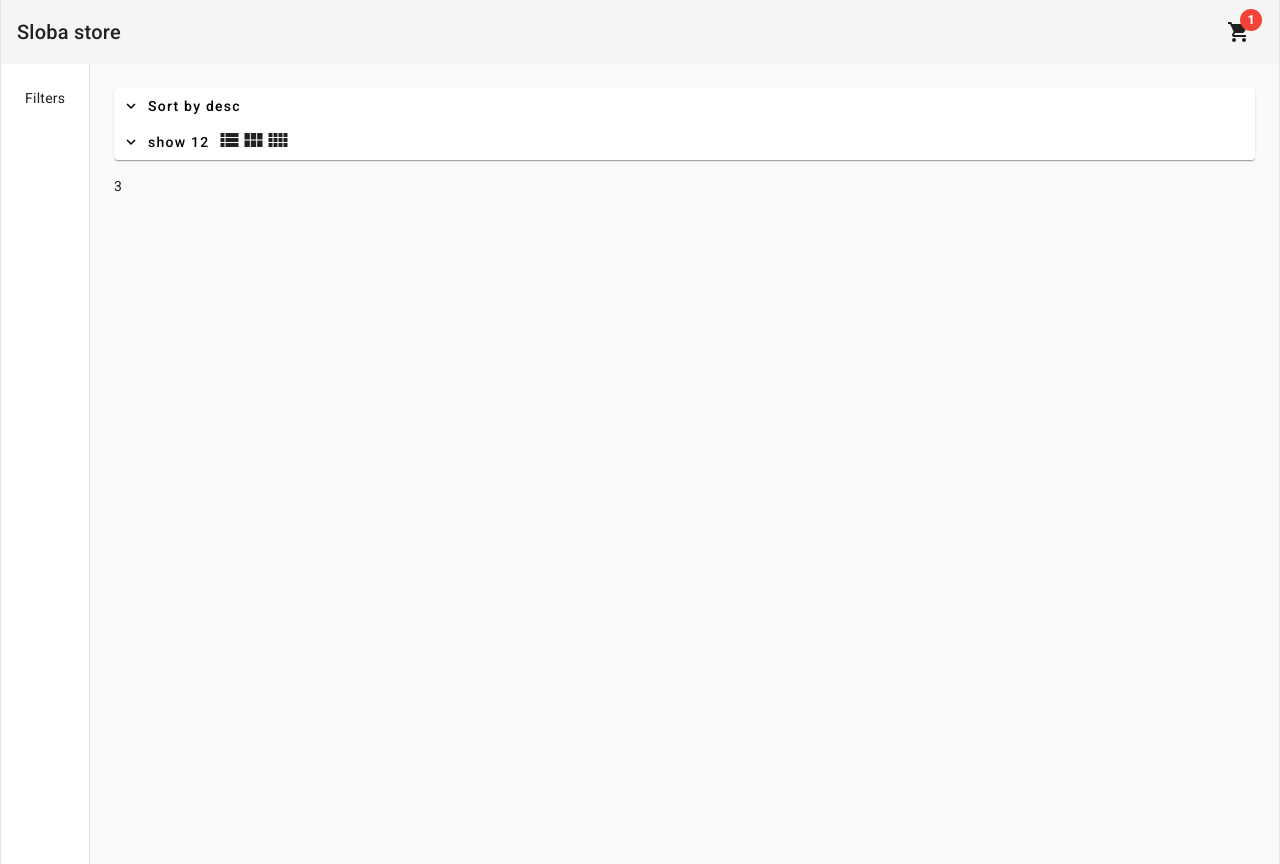
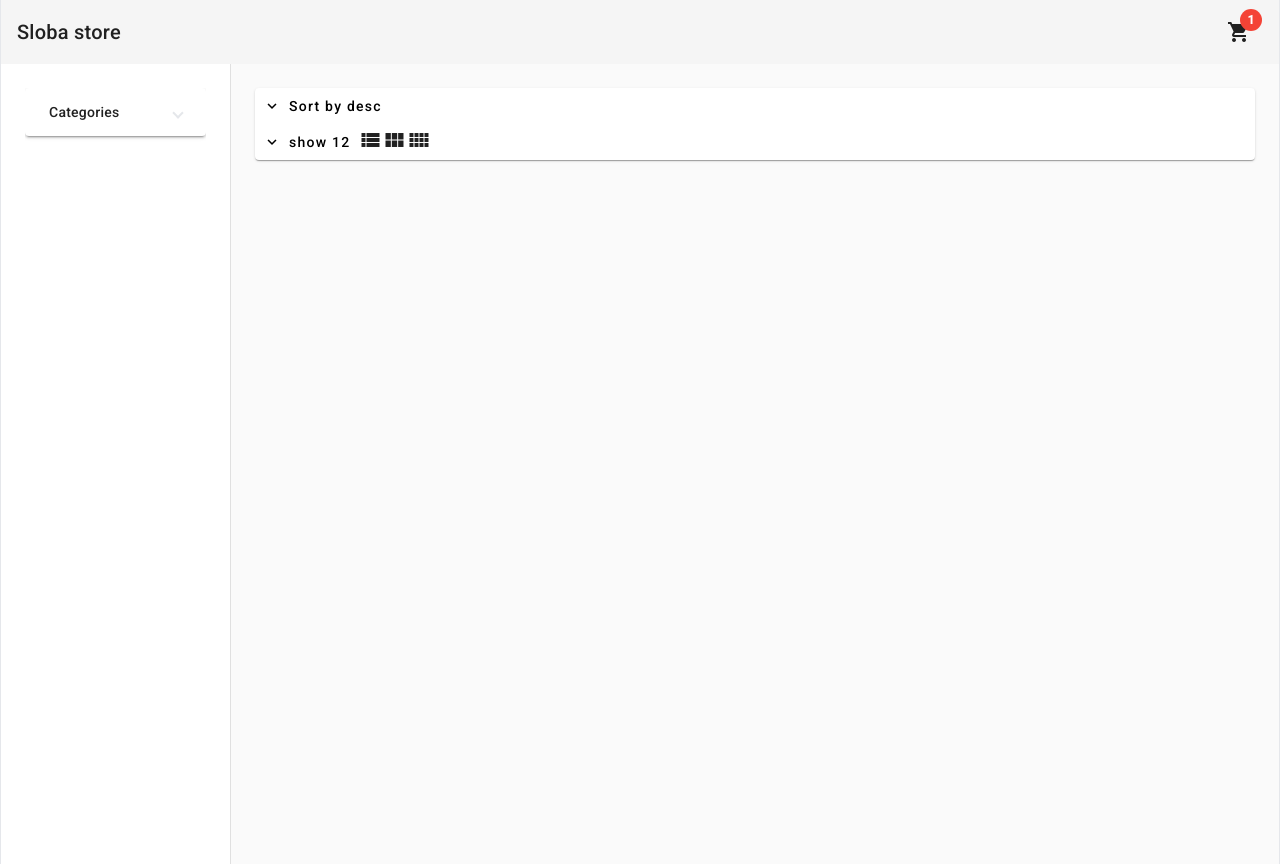
Before and after one commit to jsolano0112/shopping-cart-angular, an Angular app: page /home in a window 1280 px wide. Built offline with nearby package versions, Linux system fonts and the light colour scheme.

Commit message:
Modify filter

```diff
--- a/src/app/pages/home/components/filter/filter.component.html
+++ b/src/app/pages/home/components/filter/filter.component.html
@@ -1,6 +1,10 @@
 <mat-expansion-panel *ngIf="categories">
     <mat-expansion-panel-header>
-
+        <mat-panel-title>Categories</mat-panel-title>
     </mat-expansion-panel-header>
-
+    <mat-selection-list [multiple]="false">
+        <mat-list-option *ngFor="let category of categories" [value]="category">
+            <button (click)="onShowCategory(category)">{{category}}</button>
+        </mat-list-option>
+    </mat-selection-list>
 </mat-expansion-panel>
--- a/src/app/pages/home/components/filter/filter.component.ts
+++ b/src/app/pages/home/components/filter/filter.component.ts
@@ -1,9 +1,20 @@
-import { Component } from '@angular/core';
+import { Component, EventEmitter, OnInit, Output } from '@angular/core';
 
 @Component({
   selector: 'app-filter',
   templateUrl: './filter.component.html'
 })
-export class FilterComponent {
+export class FilterComponent implements OnInit {
+  @Output() showCategory = new EventEmitter<string>();
+
   categories = ['shoes', 'sport'];
+
+  ngOnInit(): void {
+
+  }
+
+  onShowCategory(category: string): void {
+    this.showCategory.emit(category);
+
+  }
 }
--- a/src/app/pages/home/home.component.html
+++ b/src/app/pages/home/home.component.html
@@ -1,9 +1,9 @@
 <mat-drawer-container [autosize]="true" class="min-h-full max-w-7x1 mx-auto border-x">
     <mat-drawer mode="side" opened class="p-6">
-        <div>Filters</div>
+        <app-filter (showCategory)="onShowCategory($event)"></app-filter>
     </mat-drawer>
     <mat-drawer-content class="p-6">
         <app-products-header (columnsCountChange)="onColumnsCountChange($event)"></app-products-header>
-        {{cols}}
+        {{category}}
     </mat-drawer-content>
 </mat-drawer-container>
--- a/src/app/pages/home/home.component.ts
+++ b/src/app/pages/home/home.component.ts
@@ -6,6 +6,8 @@
 })
 export class HomeComponent implements OnInit {
   cols = 3;
+  category: string | undefined;
+
   ngOnInit(): void {
 
   }
@@ -13,4 +15,8 @@
   onColumnsCountChange(colsNum: number) {
     this.cols = colsNum;
   }
+
+  onShowCategory(newCategory: string): void {
+    this.category = newCategory;
+  }
 }
```
